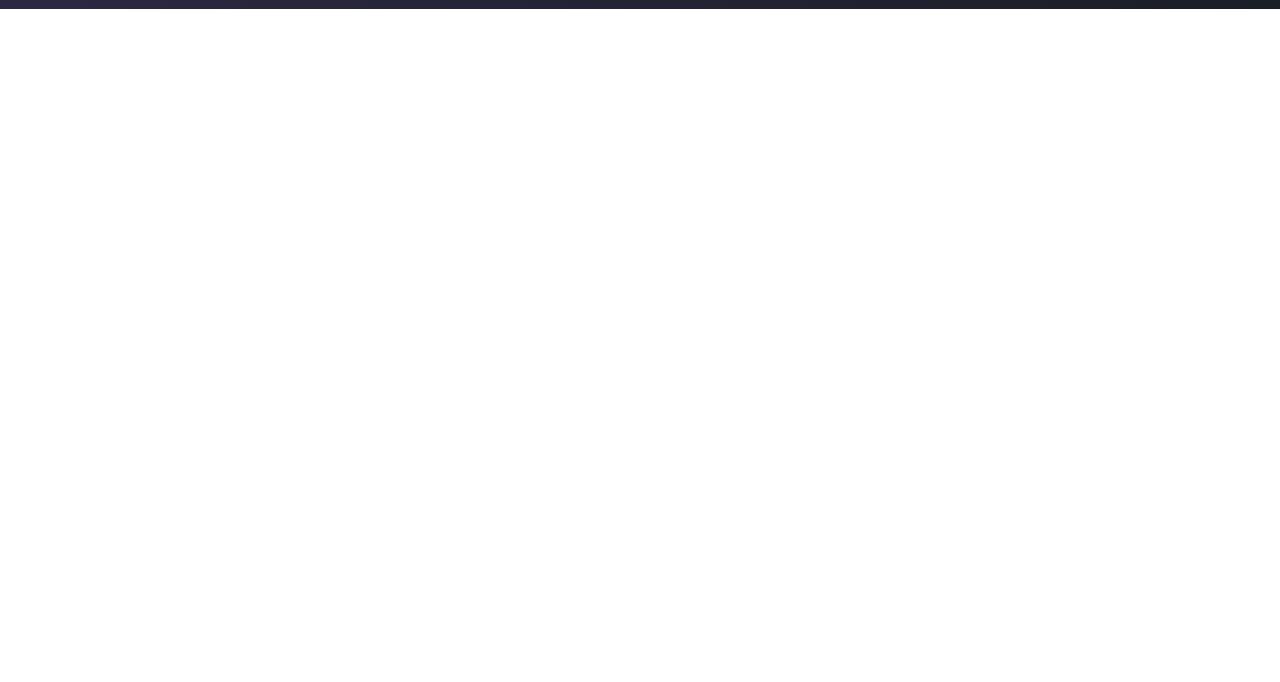
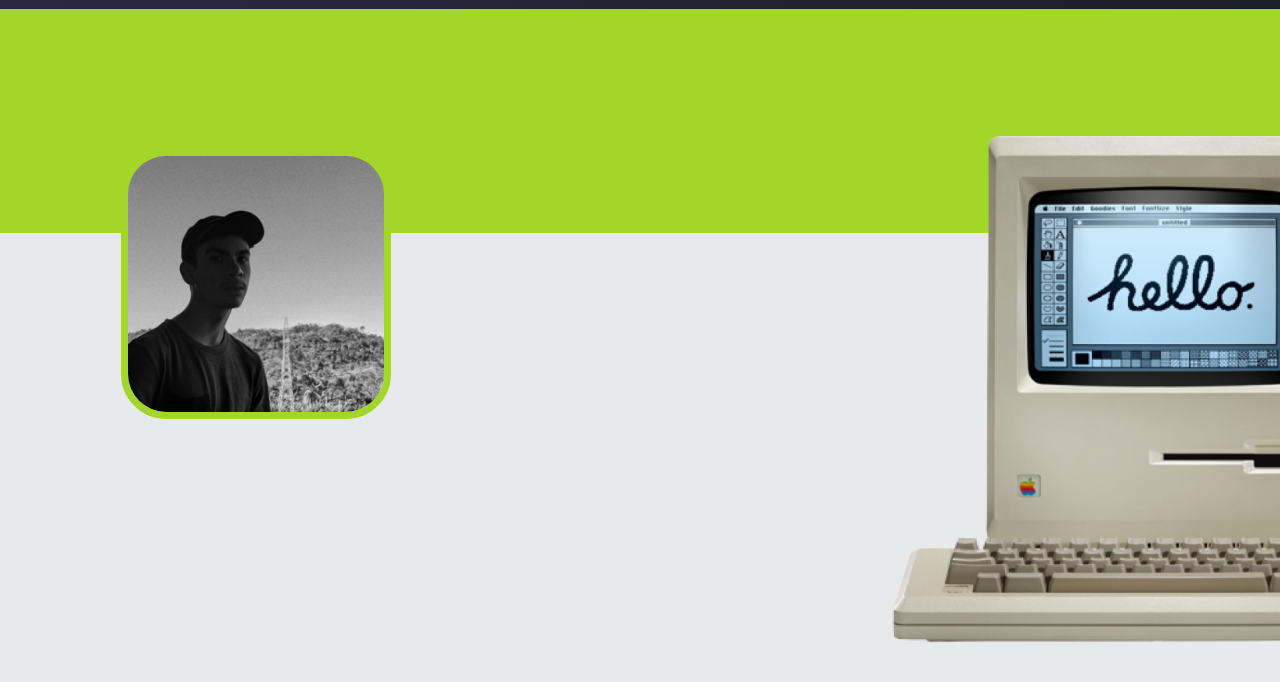
Before and after one commit to joseantt/web-practice, a plain HTML site: page index.html in a window 1280 px wide. Shown: the part 56-738 px from the top of the page. Drawn offline with Linux system fonts and the light colour scheme.

Commit message:
top images implemented to the page

```diff
--- a/index.html
+++ b/index.html
@@ -7,8 +7,8 @@
 </head>
 <body>
     <header>
-        <div class="container">
-            <img src="resources/curly-brackets.png"/>
+        <div class="logo">
+            <img src="resources/curly-brackets.png" alt="logo"/>
         </div>
         <input type="checkbox" id="nav-toggle" class="nav-toggle">
         <nav>
@@ -21,9 +21,20 @@
         </nav>
         <label for="nav-toggle" class="nav-toggle-label">
             <span>
-                <img src="resources/menu.svg"/>
+                <img src="resources/menu.svg" alt="burger-menu"/>
             </span>
         </label>
     </header>
+
+    <main>
+        <div class="top-imgs">
+            <div class="profile">
+                <img src="resources/profile.jpeg" alt="profile image"/>
+            </div>
+            <div class="computer">
+                <img src="resources/macintosh.png" alt="computer image"/>
+            </div>
+        </div>
+        <div class="color-block"></div>
 </body>
 </html>
--- a/style.css
+++ b/style.css
@@ -1,6 +1,8 @@
 :root{
     --background1: #1a1e25;
     --background2: #2d2842;
+    --textcolor: #e8e9eb;
+    --secondarycolor: #A2D729;
 }
 
 * {
@@ -10,7 +12,11 @@
     font-family: "Roboto", sans-serif;
 }
 
-/* -- Header section -- */
+body{
+    background: var(--textcolor);
+}
+
+/* -- header section -- */
 
 header{
     font-weight: bold;
@@ -19,12 +25,14 @@ header{
     position: fixed;
     z-index: 999;
     width: 100%;
+    top: 0;
 }
-.container{
+
+.logo{
     padding: 8px;
 }
 
-.container img{
+.logo img{
     width: 45px;
     height: auto;
 }
@@ -48,14 +56,14 @@ nav li{
 }
 
 nav a{
-    color: #e8e9eb;
+    color: var(--textcolor);
     text-decoration:none;
     text-transform: uppercase;
     font-size: medium;
 }
 
 nav a:hover{
-    color: #A2D729;
+    color: var(--secondarycolor);
 }
 
 .nav-toggle:checked ~ nav {
@@ -118,4 +126,54 @@ nav a:hover{
     }
 }
 
-/* --^ Header section ^-- */
+/* --^ header section ^-- */
+
+
+/* -- main section -- */
+
+main{
+    margin-top: 65px;
+}
+
+/* --^ main section ^-- */
+.color-block{
+    height: 14em;
+    width: 100%;
+    background: var(--secondarycolor);
+}
+
+.top-imgs{
+    position: absolute;
+    top: 12em;
+    display: grid;
+    grid-template-columns: repeat(5, 1fr);
+    grid-template-rows: 1fr 1fr;
+    width: 100%;
+    height: 340px 340px;
+}
+
+.profile{
+    display: flex;
+    justify-content: center;
+    align-items: center;
+    grid-column: 1 / span 2;
+}
+
+.profile img{
+    width: 270px;
+    height: auto;
+    border-radius: 45px;
+    border: 7px solid var(--secondarycolor);
+}
+
+.computer{
+    display: block;
+    grid-column: 3 / span 3;
+    grid-row: 1 /span 2;
+}
+
+.computer img{
+    float:right;
+    width: 400px;
+    height: auto;
+}
```
